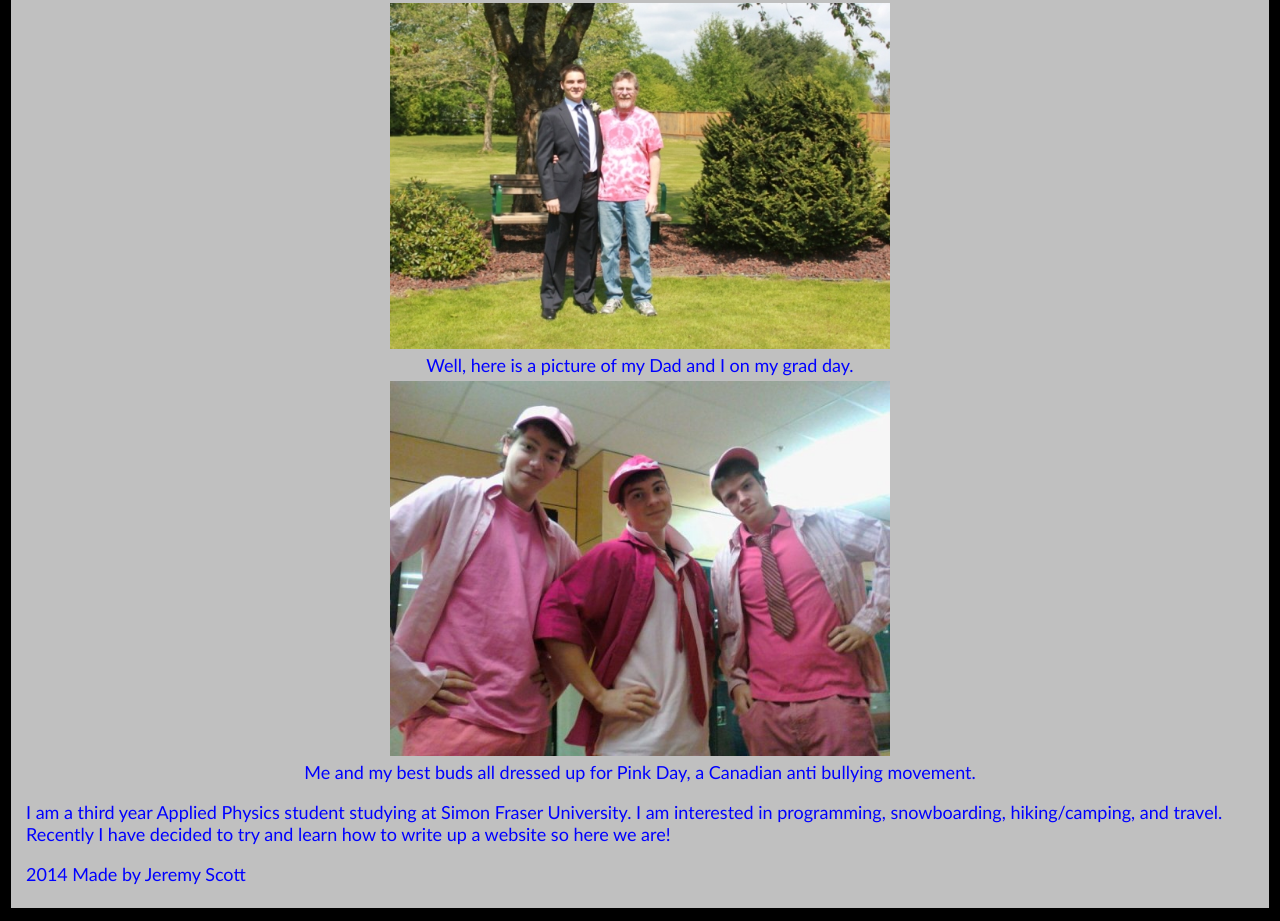
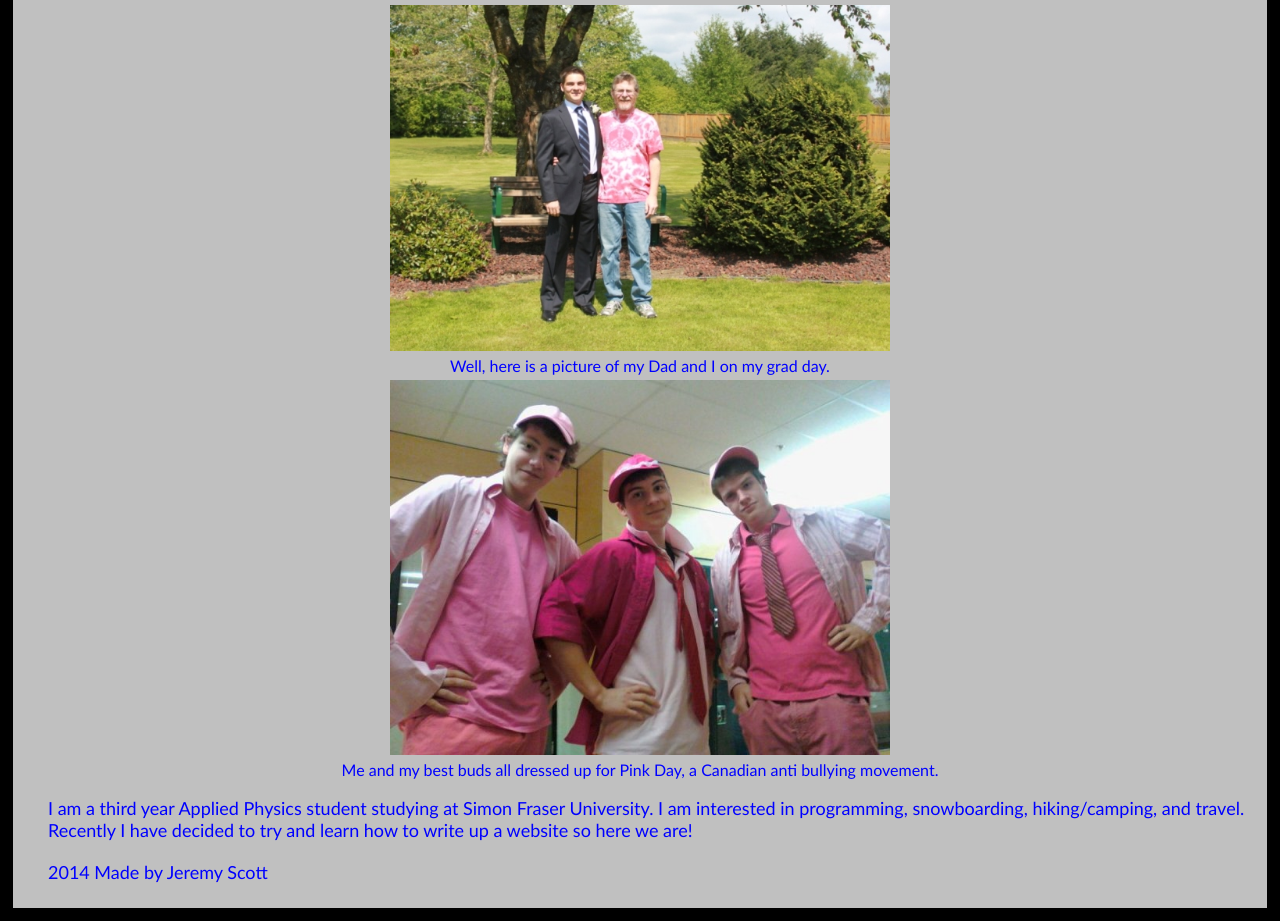
Before and after one commit to JerPScott/JerPScott.github.io, a plain HTML site: page index.html in a window 1280 px wide. Shown: the part 257-1178 px from the top of the page. Drawn offline with Linux system fonts and the light colour scheme.

Commit message:
Some Style changes.

```diff
--- a/Site.css
+++ b/Site.css
@@ -12,6 +12,7 @@ img.intropics {
 
 figcaption {
     text-align: center;
+    font-size: 16px;
 }
 
 body{
@@ -19,7 +20,12 @@ body{
     font-size: 18px;
     background-color: black;
     color: blue;
-    padding: 3px;
+    padding: 5px;
+}
+
+p{
+    margin-left: 20px;
+    margin-bottom: 20px;
 }
 
 #main{
```
